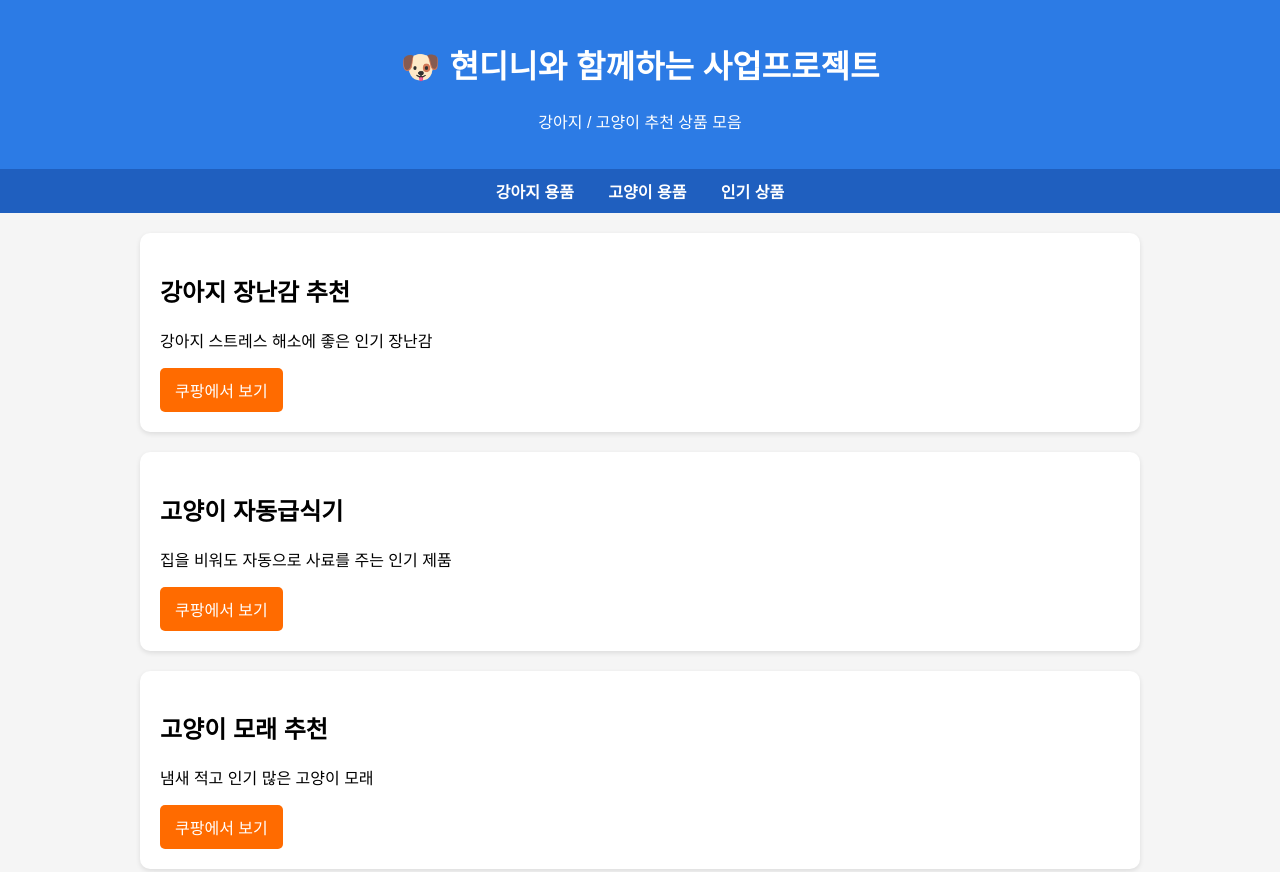
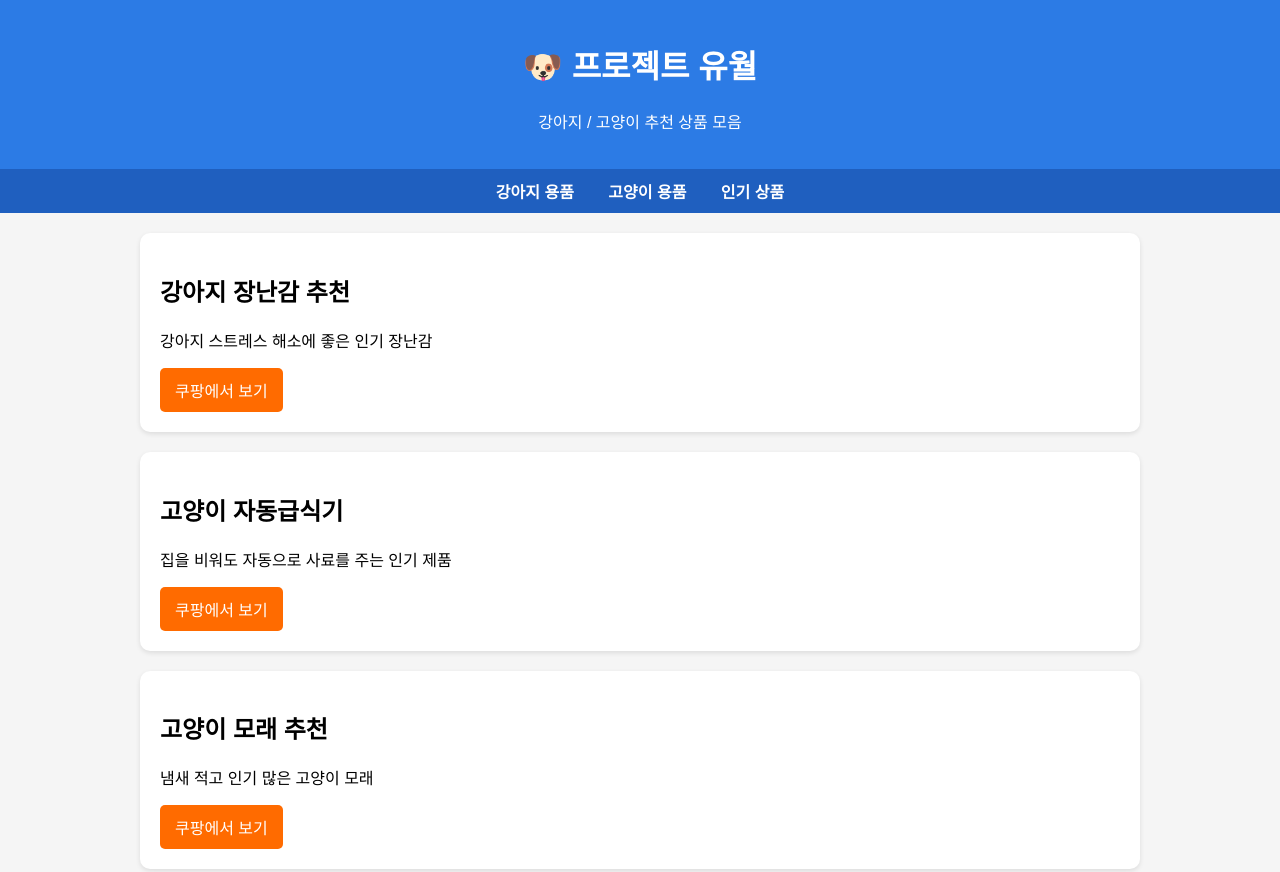
Before and after one commit to pops9503-spec/pops9503-spec.github.io, a plain HTML site: page index.html in a window 1280 px wide. Shown: the top 872 px of the page. Drawn offline with Linux system fonts and the light colour scheme.

Commit message:
Update index.html

```diff
--- a/index.html
+++ b/index.html
@@ -18,7 +18,7 @@ footer{text-align:center;padding:20px;background:#ddd}
 <body>
 
 <header>
-<h1>🐶 현디니와 함께하는 사업프로젝트</h1>
+<h1>🐶 프로젝트 유월</h1>
 <p>강아지 / 고양이 추천 상품 모음</p>
 </header>
 
```
